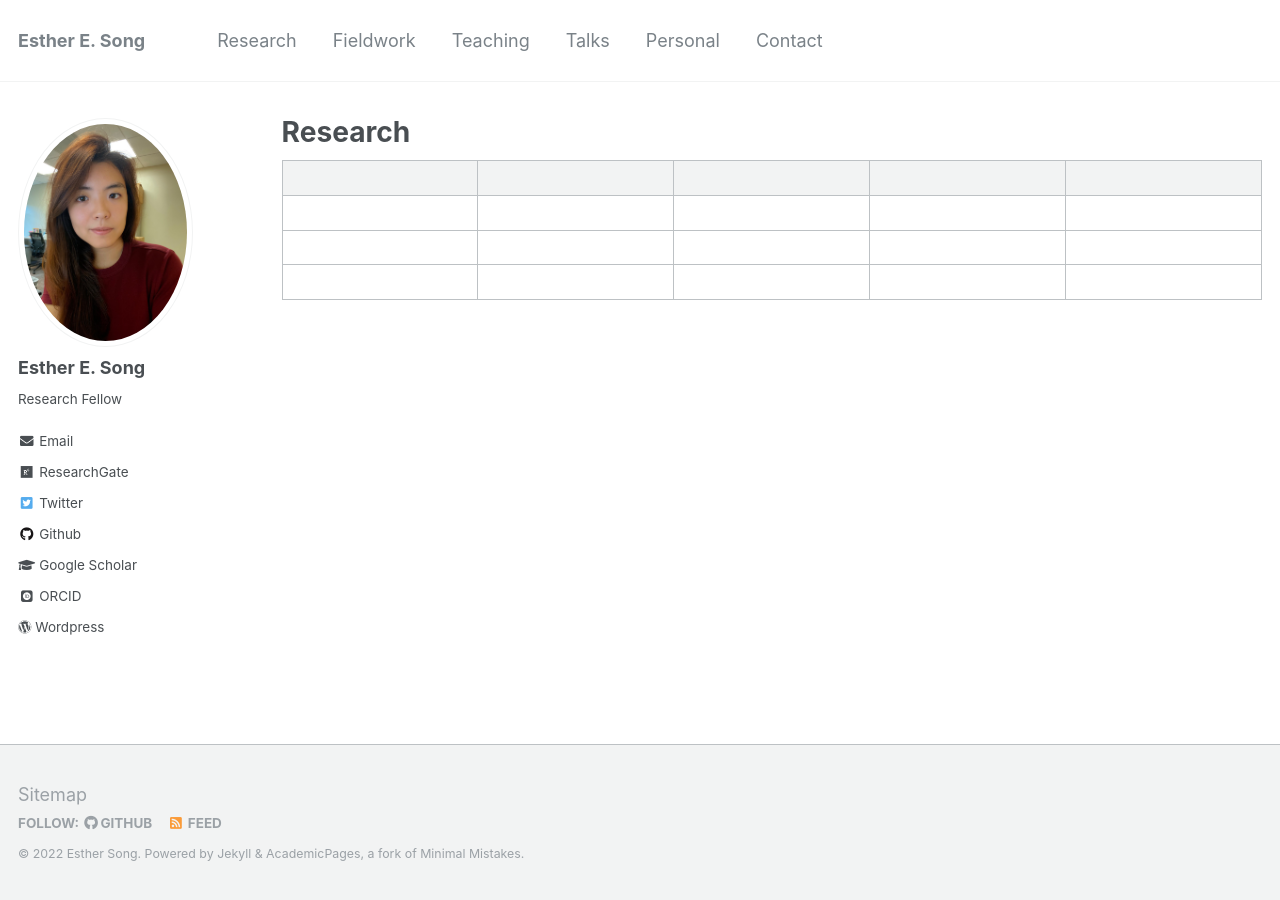
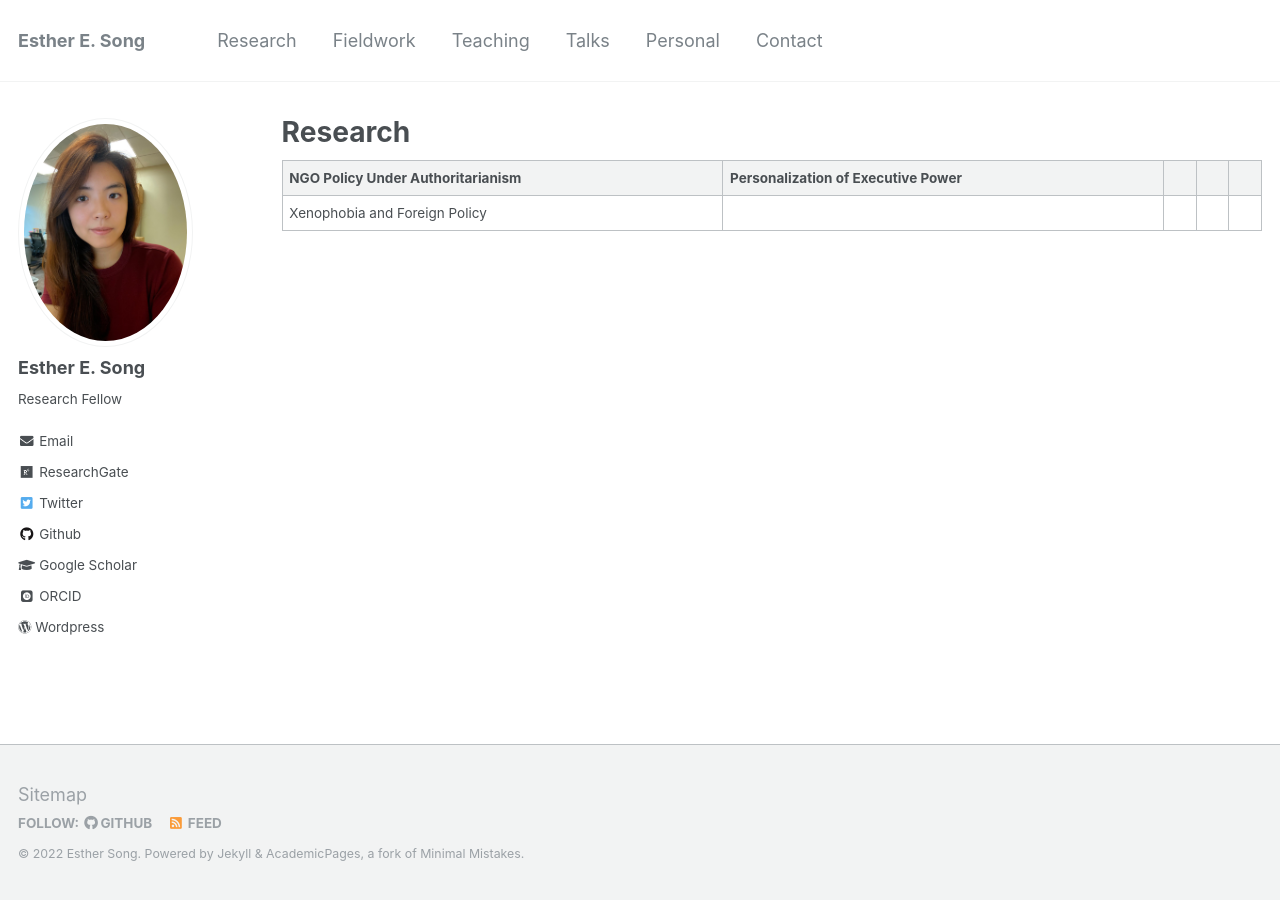
Before and after one commit to ehsong/ehsong.github.io, a Jekyll site: the page built from _pages/research2.md, in a window 1280 px wide. Built offline with Jekyll 4.4.1, drawn with Linux system fonts in a browser that asks for light colours; some web fonts are replaced.

Commit message:
Update research2.md

```diff
--- a/_pages/research2.md
+++ b/_pages/research2.md
@@ -7,8 +7,6 @@ author_profile: true
 
 {% include base_path %}
 
-|   |   |   |   |   |
+|  NGO Policy Under Authoritarianism | Personalization of Executive Power  |   |   |   |
 |---|---|---|---|---|
-|   |   |   |   |   |
-|   |   |   |   |   |
-|   |   |   |   |   |
+|  Xenophobia and Foreign Policy |   |   |   |   |
```
